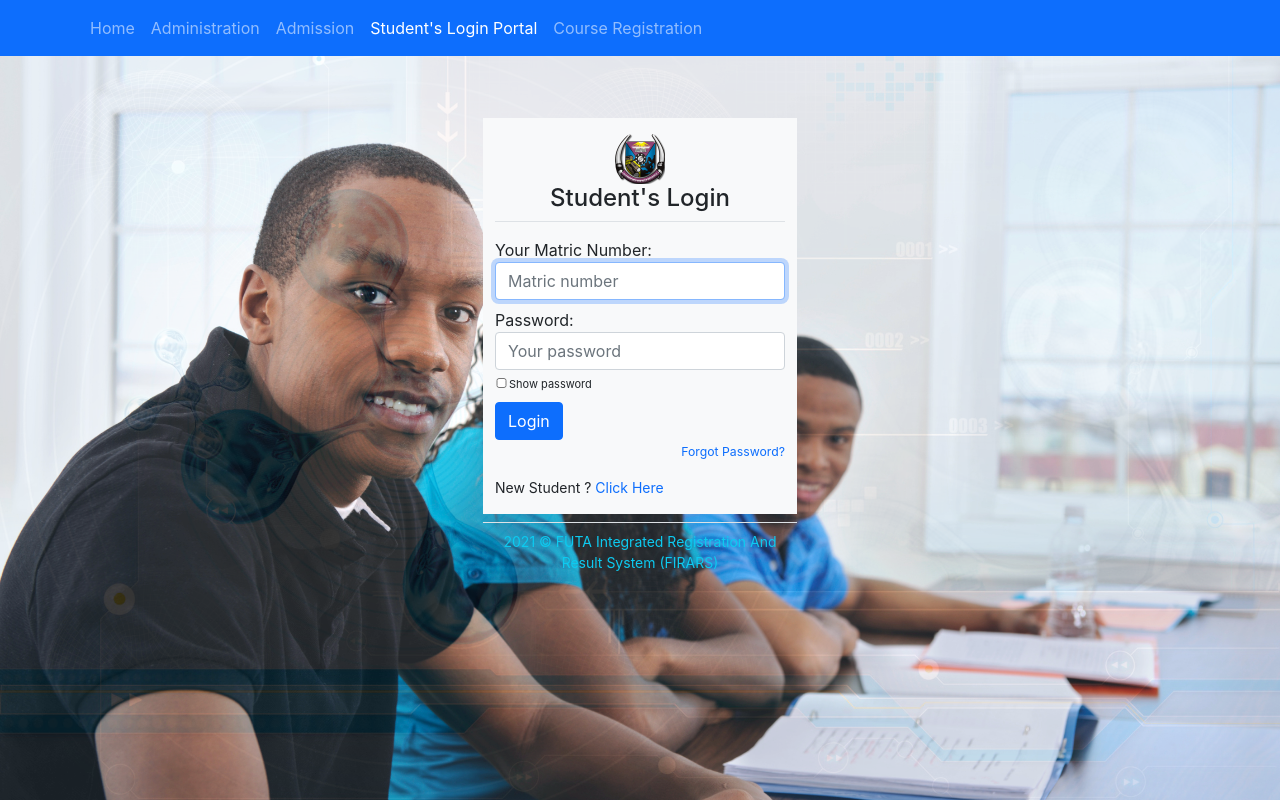
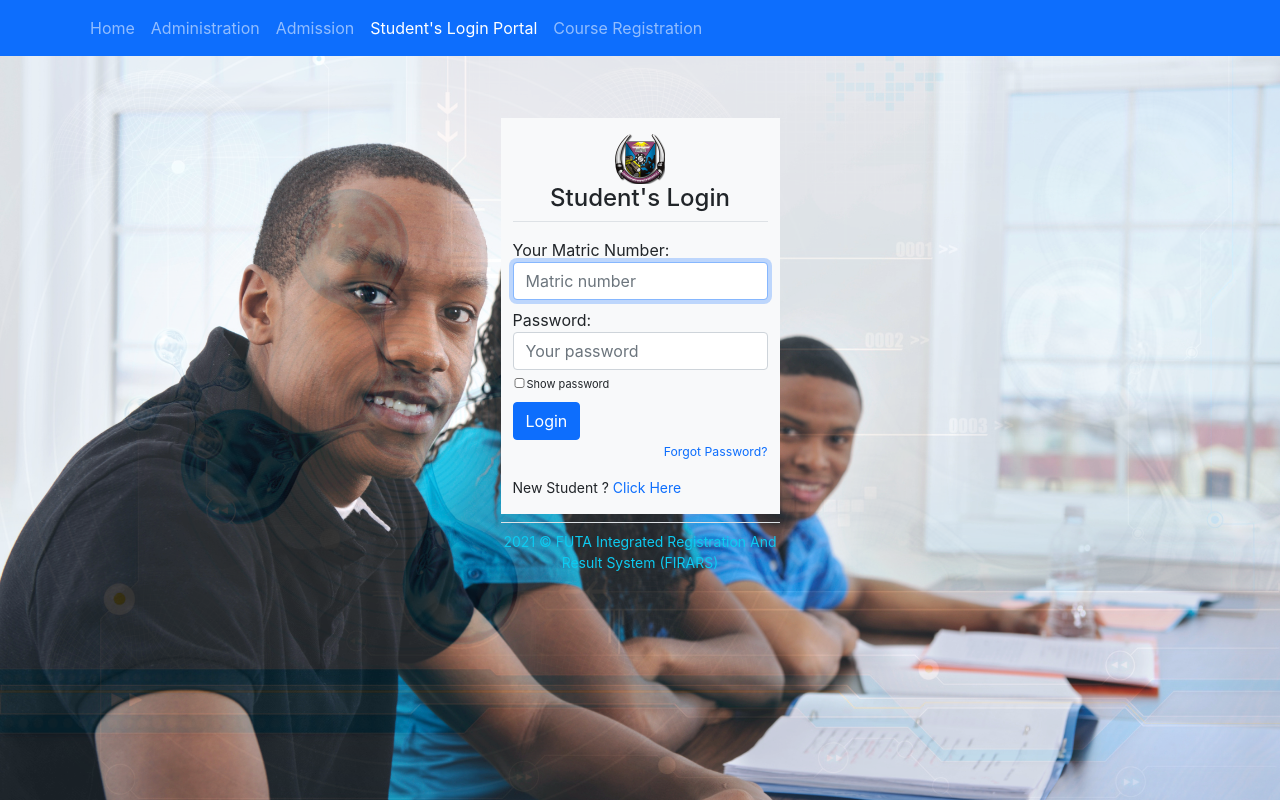
Before and after one commit to IbrahimO123/student-course-registration, a React (Create React App) app: page / in a window 1280 px wide. Built offline with nearby package versions, Linux system fonts and the light colour scheme; a web font is replaced by a local one.

Commit message:
add container class to the div tag

```diff
--- a/src/components/Login.js
+++ b/src/components/Login.js
@@ -40,7 +40,7 @@ function Login() {
          paddingTop : 70,
      }
     return (
-        <div className="container-fluid mx-auto mt-5" style={styleFornav} >
+        <div className="container container-fluid mx-auto mt-5" style={styleFornav} >
             <div className="container py-3 bg-light" id="container">
             <form onSubmit={submitForm} >
             <div className="text-center">
```
